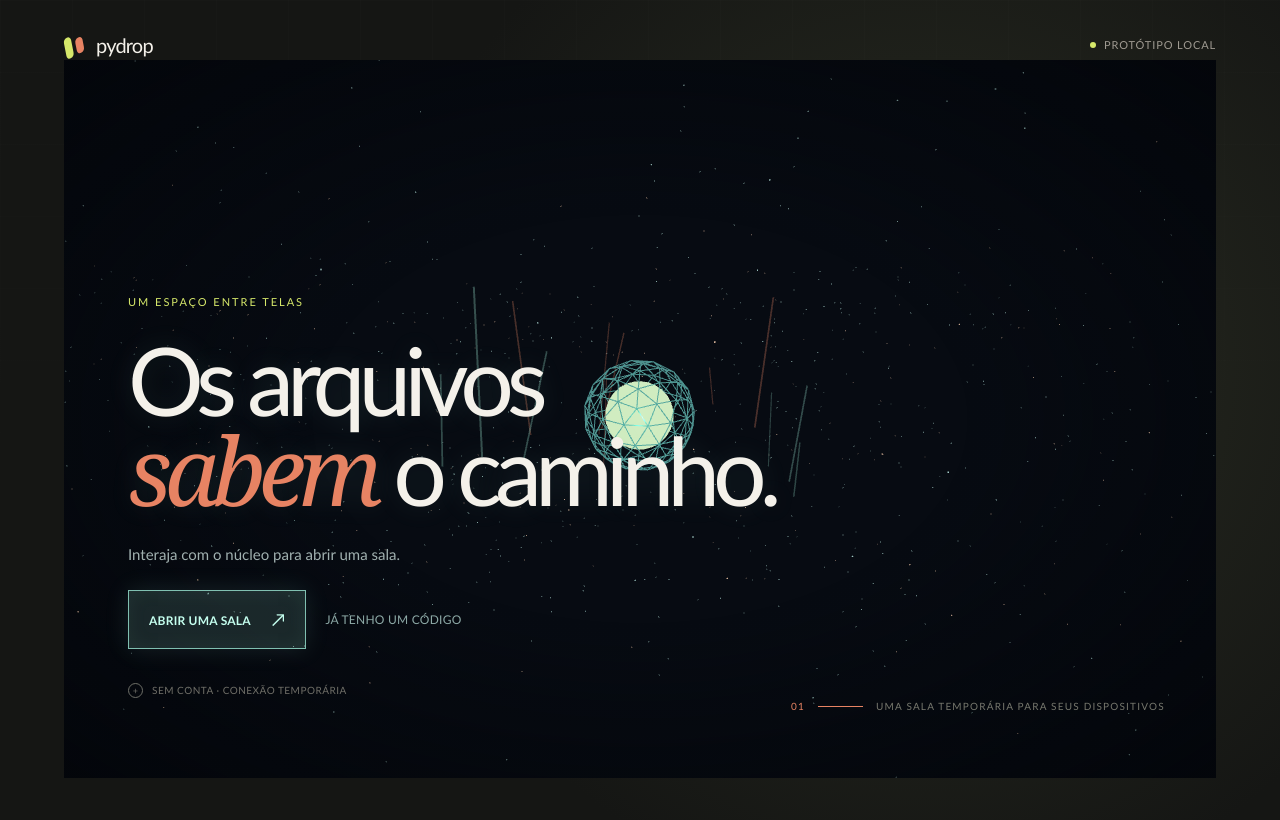
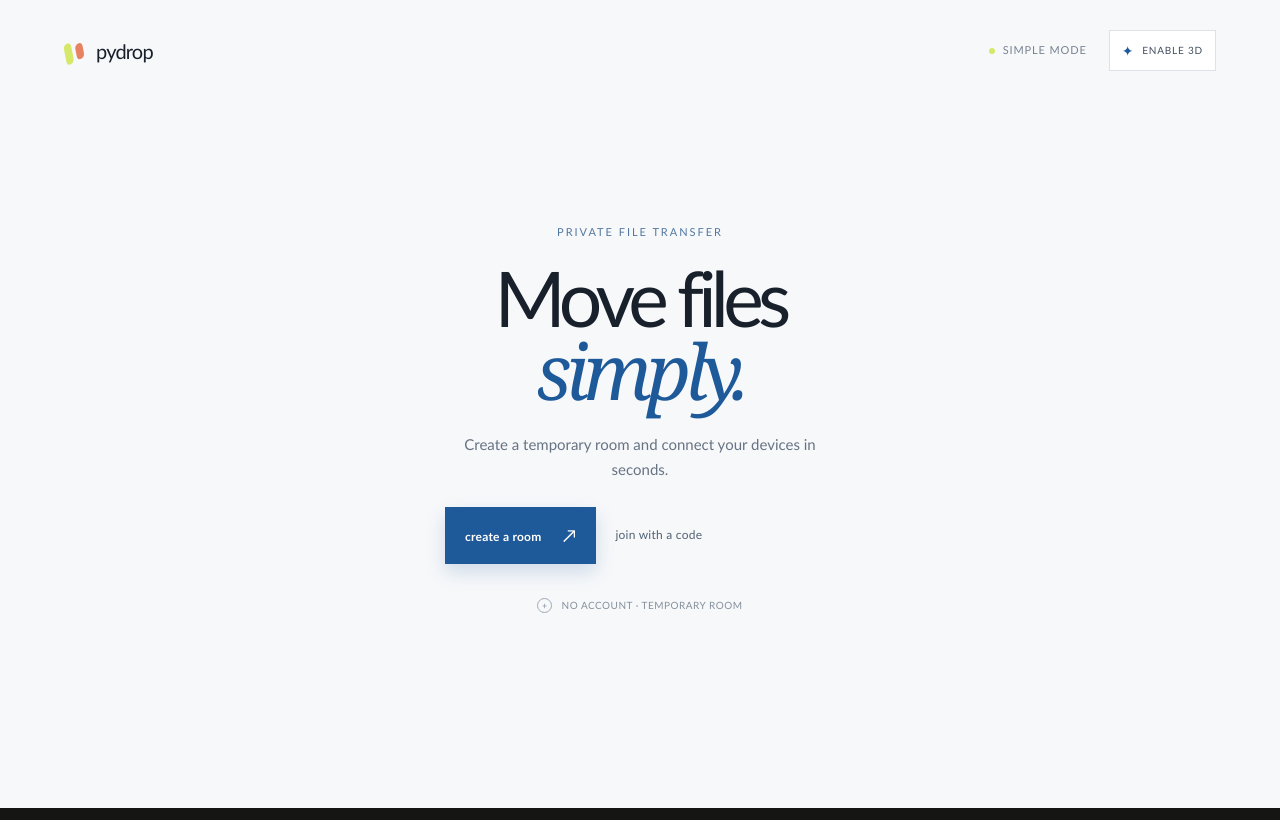
Before and after one commit to Devgusta5/PyDrop, a Vue app in the folder frontend/: page / in a window 1280 px wide. Built offline with nearby package versions, Linux system fonts and the light colour scheme; the HTML template or start-up script is replaced by a standard one.

Commit message:
feat: add immersive mode toggle and update UI for enhanced user experience

```diff
--- a/frontend/src/App.vue
+++ b/frontend/src/App.vue
@@ -10,6 +10,7 @@ const direction = ref<'send' | 'receive'>('send')
 const selectedFile = ref<File | null>(null)
 const isTransferring = ref(false)
 const transferComplete = ref(false)
+const immersiveMode = ref(false)
 const roomCode = ref('')
 const roomFiles = ref<api.FileEntry[]>([])
 const threeMount = ref<HTMLElement | null>(null)
@@ -70,6 +71,10 @@ function reset() {
   selectedFile.value = null
   transferComplete.value = false
   isTransferring.value = false
+}
+
+function toggleImmersiveMode() {
+  immersiveMode.value = !immersiveMode.value
 }
 
 function onFileSelected(event: Event) {
@@ -387,17 +392,33 @@ function disposeSpaceScene() {
 }
 
 watch(view, async (currentView) => {
-  if (currentView === 'start' || currentView === 'room') {
+  if (immersiveMode.value && (currentView === 'start' || currentView === 'room')) {
     disposeSpaceScene()
     await nextTick()
     createSpaceScene()
   } else if (currentView === 'connected') {
-    await nextTick()
+    disposeSpaceScene()
+    if (immersiveMode.value) {
+      await nextTick()
+      cameraEntry = 0
+      createThreeScene()
+    }
+  } else {
+    disposeThreeScene()
+    disposeSpaceScene()
+  }
+})
+
+watch(immersiveMode, async (enabled) => {
+  disposeThreeScene()
+  disposeSpaceScene()
+  if (!enabled) return
+  await nextTick()
+  if (view.value === 'connected') {
     cameraEntry = 0
     createThreeScene()
   } else {
-    disposeThreeScene()
-    disposeSpaceScene()
+    createSpaceScene()
   }
 })
 
@@ -408,7 +429,7 @@ watch(isTransferring, (transferring) => {
 onBeforeUnmount(disposeThreeScene)
 onBeforeUnmount(disposeSpaceScene)
 onMounted(() => {
-  if (view.value === 'start') nextTick(createSpaceScene)
+  if (immersiveMode.value && view.value === 'start') nextTick(createSpaceScene)
 })
 </script>
 
@@ -419,60 +440,71 @@ onMounted(() => {
         <span class="brand-mark"><span></span><span></span></span>
         <span>pydrop</span>
       </button>
-      <div class="topbar-status"><span class="status-dot"></span> protótipo local</div>
+      <div class="topbar-actions">
+        <div class="topbar-status"><span class="status-dot"></span> {{ immersiveMode ? 'immersive mode' : 'simple mode' }}</div>
+        <button class="mode-toggle" :class="{ active: immersiveMode }" type="button" @click="toggleImmersiveMode">
+          <span class="mode-toggle-icon">{{ immersiveMode ? '◈' : '✦' }}</span>
+          {{ immersiveMode ? 'simple view' : 'enable 3D' }}
+        </button>
+      </div>
     </header>
 
-    <section v-if="view === 'start'" class="welcome-view page-enter">
-      <div ref="spaceMount" class="space-world" aria-label="Espaço 3D interativo do PyDrop"></div>
+    <section v-if="view === 'start'" class="welcome-view page-enter" :class="{ 'simple-mode': !immersiveMode }">
+      <div v-if="immersiveMode" ref="spaceMount" class="space-world" aria-label="Espaço 3D interativo do PyDrop"></div>
       <div class="welcome-copy">
-        <p class="eyebrow">um espaço entre telas</p>
-        <h1>Os arquivos<br /><em>sabem</em> o caminho.</h1>
-        <p class="intro">Interaja com o núcleo para abrir uma sala.</p>
+        <p class="eyebrow">private file transfer</p>
+        <h1>Move files<br /><em>simply.</em></h1>
+        <p class="intro">Create a temporary room and connect your devices in seconds.</p>
         <div class="welcome-actions">
-          <button class="button button-primary" type="button" @click="createRoom">abrir uma sala <span>↗</span></button>
-          <button class="button button-quiet" type="button" @click="createRoom">já tenho um código</button>
+          <button class="button button-primary" type="button" @click="createRoom">create a room <span>↗</span></button>
+          <button class="button button-quiet" type="button" @click="createRoom">join with a code</button>
         </div>
-        <p class="microcopy"><span class="lock-icon">+</span> sem conta · conexão temporária</p>
+        <p class="microcopy"><span class="lock-icon">+</span> no account · temporary room</p>
       </div>
-      <div class="home-caption" aria-hidden="true"><span>01</span><i></i><span>uma sala temporária para seus dispositivos</span></div>
+      <div v-if="immersiveMode" class="home-caption" aria-hidden="true"><span>01</span><i></i><span>a temporary room for your devices</span></div>
     </section>
 
-    <section v-else-if="view === 'room'" class="room-lobby page-enter">
-      <div ref="spaceMount" class="space-world" aria-label="Espaço 3D aguardando dispositivo"></div>
+    <section v-else-if="view === 'room'" class="room-lobby page-enter" :class="{ 'simple-mode': !immersiveMode }">
+      <div v-if="immersiveMode" ref="spaceMount" class="space-world" aria-label="Espaço 3D aguardando dispositivo"></div>
       <div class="lobby-heading">
-        <p class="eyebrow">portal estabilizado</p>
-        <h1>Convide outro<br /><em>dispositivo.</em></h1>
-        <p>O espaço está escutando uma nova presença.</p>
+        <p class="eyebrow">room ready</p>
+        <h1>Connect another<br /><em>device.</em></h1>
+        <p>Open PyDrop on another device and enter this code.</p>
       </div>
       <div class="code-panel">
         <span class="code-label">room / código</span>
         <strong>{{ roomCode }}</strong>
-        <div class="code-meta"><span class="pulse-dot"></span> waiting for device...</div>
+        <div class="code-meta"><span class="pulse-dot"></span> waiting for device</div>
       </div>
       <div class="lobby-actions">
-        <button class="button button-primary" type="button" @click="simulateConnection">Simular entrada do celular <span>→</span></button>
-        <button class="button button-quiet" type="button" @click="reset">Cancelar</button>
+        <button class="button button-primary" type="button" @click="simulateConnection">simulate device connection <span>→</span></button>
+        <button class="button button-quiet" type="button" @click="reset">cancel</button>
       </div>
-      <div class="qr-placeholder"><span class="qr-grid"></span><div><strong>ou escaneie para entrar</strong><small>QR Code disponível em breve</small></div></div>
+      <div class="qr-placeholder"><span class="qr-grid"></span><div><strong>or scan to join</strong><small>QR code coming soon</small></div></div>
     </section>
 
-    <section v-else class="connected-view page-enter">
+    <section v-else class="connected-view page-enter" :class="{ 'simple-mode': !immersiveMode }">
       <div class="scene-header">
         <div><p class="eyebrow">sala nova-47</p><h1>Seus dispositivos<br /><em>estão juntos.</em></h1></div>
         <button class="exit-button" type="button" @click="reset">sair da sala <span>×</span></button>
       </div>
 
       <div class="room-scene" :class="{ transferring: isTransferring, complete: transferComplete }">
-        <div ref="threeMount" class="three-room" aria-label="Sala 3D do PyDrop"></div>
-        <div class="scene-device-label scene-computer-label">meu computador <small>Windows · Chrome</small></div>
-        <div class="scene-device-label scene-phone-label">meu celular <small>Android · Chrome</small></div>
-        <div class="scene-portal-label">{{ transferComplete ? 'enviado' : 'portal' }}</div>
+        <div v-if="immersiveMode" ref="threeMount" class="three-room" aria-label="Sala 3D do PyDrop"></div>
+        <div v-if="immersiveMode" class="scene-device-label scene-computer-label">my computer <small>Windows · Chrome</small></div>
+        <div v-if="immersiveMode" class="scene-device-label scene-phone-label">my phone <small>Android · Chrome</small></div>
+        <div v-if="immersiveMode" class="scene-portal-label">{{ transferComplete ? 'sent' : 'portal' }}</div>
+        <div v-else class="simple-room-content">
+          <div class="simple-device"><span class="simple-device-icon">▣</span><strong>My computer</strong><small>Windows · Chrome</small></div>
+          <div class="simple-connection"><span></span><strong>{{ transferComplete ? 'Transfer complete' : 'Connected' }}</strong><span></span></div>
+          <div class="simple-device"><span class="simple-device-icon">▯</span><strong>My phone</strong><small>Android · Chrome</small></div>
+        </div>
       </div>
 
       <div class="transfer-dock">
-        <div class="dock-top"><span class="dock-kicker">o que você quer fazer?</span><div class="direction-switch"><button :class="{ active: direction === 'send' }" type="button" @click="direction = 'send'">enviar</button><button :class="{ active: direction === 'receive' }" type="button" @click="direction = 'receive'">receber</button></div></div>
-        <label class="drop-zone" :class="{ 'has-file': selectedFile }"><input type="file" @change="onFileSelected" /><span class="upload-mark">↑</span><span><strong>{{ fileLabel }}</strong><small>{{ selectedFile ? 'arquivo selecionado' : 'clique ou arraste para o portal' }}</small></span></label>
-        <button class="transfer-button" :disabled="!selectedFile || isTransferring" type="button" @click="startTransfer">{{ isTransferring ? 'atravessando o portal...' : transferComplete ? 'enviar outro arquivo' : direction === 'send' ? 'enviar arquivo' : 'receber arquivo' }} <span>→</span></button>
+        <div class="dock-top"><span class="dock-kicker">choose an action</span><div class="direction-switch"><button :class="{ active: direction === 'send' }" type="button" @click="direction = 'send'">send</button><button :class="{ active: direction === 'receive' }" type="button" @click="direction = 'receive'">receive</button></div></div>
+        <label class="drop-zone" :class="{ 'has-file': selectedFile }"><input type="file" @change="onFileSelected" /><span class="upload-mark">↑</span><span><strong>{{ fileLabel }}</strong><small>{{ selectedFile ? 'file selected' : 'choose a file to transfer' }}</small></span></label>
+        <button class="transfer-button" :disabled="!selectedFile || isTransferring" type="button" @click="startTransfer">{{ isTransferring ? 'transferring...' : transferComplete ? 'send another file' : direction === 'send' ? 'send file' : 'receive file' }} <span>→</span></button>
       </div>
     </section>
   </main>
@@ -571,4 +603,58 @@ h1 em { color: var(--coral); font-family: Georgia, serif; font-weight: 400; }
 .welcome-view .button-primary { background: rgba(156,231,212,.14); border: 1px solid rgba(156,231,212,.8); box-shadow: 0 0 25px rgba(156,231,212,.12), inset 0 0 20px rgba(156,231,212,.06); color: #c5ffef; text-transform: uppercase; }.welcome-view .button-primary:hover { background: rgba(156,231,212,.25); box-shadow: 0 0 40px rgba(156,231,212,.25); }.welcome-view .button-quiet { color: #8da9a6; text-transform: uppercase; }
 .room-lobby { height: calc(100svh - 82px); min-height: 540px; overflow: hidden; position: relative; }.room-lobby .space-world { position: absolute; }.room-lobby .lobby-heading, .room-lobby .code-panel, .room-lobby .lobby-actions, .room-lobby .qr-placeholder { position: relative; z-index: 2; }.room-lobby .lobby-heading { align-self: flex-start; margin-left: 5vw; text-align: left; }.room-lobby .lobby-heading h1 { text-shadow: 0 0 30px rgba(156,231,212,.2); }.room-lobby > p { color: #9bb2ad; }.room-lobby .code-panel { align-self: flex-end; background: rgba(8,14,18,.5); border: 1px solid rgba(156,231,212,.42); box-shadow: 0 0 35px rgba(156,231,212,.09), inset 0 0 24px rgba(156,231,212,.04); margin: -90px 11vw 0 0; padding: 20px 35px 17px; text-align: left; }.room-lobby .code-panel strong { color: #c5ffef; font-family: 'Courier New', monospace; font-size: clamp(2.4rem, 5vw, 4rem); text-shadow: 0 0 18px rgba(156,231,212,.35); }.room-lobby .code-meta { justify-content: flex-start; color: #9ce7d4; }.room-lobby .lobby-actions { align-self: flex-end; margin-right: 11vw; margin-top: 22px; }.room-lobby .qr-placeholder { align-self: flex-end; margin: 30px 11vw 0 0; }.room-lobby .button-primary { background: rgba(214,232,106,.14); border: 1px solid rgba(214,232,106,.7); box-shadow: 0 0 24px rgba(214,232,106,.1); color: var(--lime); text-transform: uppercase; }
 @media (max-width: 720px) { .welcome-view .welcome-copy { bottom: 6vh; left: 22px; }.welcome-view .welcome-copy h1 { font-size: clamp(3.1rem, 14vw, 5rem); }.room-lobby { height: calc(100svh - 65px); min-height: 600px; }.room-lobby .lobby-heading { margin: 0 22px; }.room-lobby .lobby-heading h1 { font-size: 3rem; }.room-lobby .code-panel { align-self: flex-start; margin: 28px 22px 0; }.room-lobby .lobby-actions, .room-lobby .qr-placeholder { align-self: flex-start; margin-left: 22px; margin-right: 22px; }.room-lobby .qr-placeholder { margin-top: 24px; } }
+
+.topbar-actions { align-items: center; display: flex; gap: 22px; }
+.mode-toggle { align-items: center; background: rgba(244, 241, 234, .06); border: 1px solid var(--line); color: var(--muted); display: flex; font-size: 10px; gap: 8px; letter-spacing: .08em; padding: 9px 12px; text-transform: uppercase; transition: border-color .2s, color .2s, background .2s; }
+.mode-toggle:hover, .mode-toggle.active { background: rgba(214, 232, 106, .1); border-color: rgba(214, 232, 106, .6); color: var(--lime); }
+.mode-toggle-icon { color: var(--coral); font-size: 14px; }
+.mode-toggle.active .mode-toggle-icon { color: var(--lime); }
+
+.simple-mode { background: #f7f8fa; color: #18202b; }
+.app-shell:has(.simple-mode) { background: #f7f8fa; color: #18202b; }
+.app-shell:has(.simple-mode) .topbar { color: #18202b; }
+.app-shell:has(.simple-mode) .brand { color: #18202b; }
+.app-shell:has(.simple-mode) .topbar-status { color: #788392; }
+.app-shell:has(.simple-mode) .mode-toggle { background: #fff; border-color: #dce2e8; color: #43505f; }
+.app-shell:has(.simple-mode) .mode-toggle:hover { background: #eef5ff; border-color: #9db9d9; color: #1e5a9a; }
+.app-shell:has(.simple-mode) .mode-toggle-icon { color: #1e5a9a; }
+.welcome-view.simple-mode { display: flex; align-items: center; justify-content: center; min-height: calc(100vh - 105px); height: auto; overflow: visible; }
+.simple-mode .welcome-copy { bottom: auto; left: auto; max-width: 520px; position: relative; text-align: center; z-index: 1; }
+.simple-mode .welcome-copy .eyebrow { color: #5377a0; margin-bottom: 20px; }
+.simple-mode .welcome-copy h1 { color: #18202b; font-size: clamp(3rem, 6vw, 5.6rem); text-shadow: none; }
+.simple-mode .welcome-copy h1 em { color: #1e5a9a; }
+.simple-mode .welcome-copy .intro { color: #667383; margin: 25px auto; max-width: 390px; }
+.simple-mode .button-primary { background: #1e5a9a; border: 0; box-shadow: 0 8px 18px rgba(30, 90, 154, .18); color: #fff; text-transform: none; }
+.simple-mode .button-primary:hover { background: #164a81; box-shadow: 0 10px 24px rgba(30, 90, 154, .24); }
+.simple-mode .button-quiet { color: #526173; text-transform: none; }
+.simple-mode .microcopy { color: #84909d; }
+.simple-mode .lock-icon { border-color: #9ca9b6; }
+.room-lobby.simple-mode { background: #f7f8fa; color: #18202b; }
+.room-lobby.simple-mode .lobby-heading { align-self: auto; margin: 0; text-align: center; }
+.room-lobby.simple-mode .lobby-heading .eyebrow { color: #5377a0; }
+.room-lobby.simple-mode .lobby-heading h1 { color: #18202b; text-shadow: none; }
+.room-lobby.simple-mode .lobby-heading h1 em { color: #1e5a9a; }
+.room-lobby.simple-mode .lobby-heading > p { color: #667383; margin: 20px 0 28px; }
+.room-lobby.simple-mode .code-panel { align-self: auto; background: #fff; border: 1px solid #dce2e8; box-shadow: 0 12px 30px rgba(38, 58, 79, .08); margin: 0; padding: 24px 42px 19px; text-align: center; }
+.room-lobby.simple-mode .code-label, .room-lobby.simple-mode .dock-kicker { color: #788392; }
+.room-lobby.simple-mode .code-panel strong { color: #1e5a9a; font-family: 'Courier New', monospace; text-shadow: none; }
+.room-lobby.simple-mode .code-meta { color: #2d8b5b; justify-content: center; }
+.room-lobby.simple-mode .pulse-dot { background: #2d8b5b; }
+.room-lobby.simple-mode .lobby-actions { align-self: auto; margin: 26px 0 0; }
+.room-lobby.simple-mode .button-primary { background: #1e5a9a; border: 0; color: #fff; }
+.room-lobby.simple-mode .qr-placeholder { align-self: auto; color: #667383; margin: 34px 0 0; }
+.room-lobby.simple-mode .qr-grid { background: repeating-linear-gradient(90deg, #526173 0 3px, transparent 3px 6px), repeating-linear-gradient(0deg, #526173 0 3px, transparent 3px 6px); border-color: #526173; }
+.connected-view.simple-mode { background: #f7f8fa; color: #18202b; padding-top: 7vh; }
+.simple-mode .scene-header h1 { color: #18202b; }
+.simple-mode .scene-header h1 em { color: #1e5a9a; }
+.simple-mode .exit-button { border-color: #dce2e8; color: #526173; }
+.simple-mode .room-scene { background: #fff; border-color: #dce2e8; box-shadow: 0 14px 35px rgba(38, 58, 79, .08); height: 220px; }
+.simple-room-content { align-items: center; display: flex; height: 100%; justify-content: center; gap: clamp(20px, 8vw, 110px); }
+.simple-device { align-items: center; display: flex; flex-direction: column; gap: 6px; min-width: 120px; }
+.simple-device-icon { align-items: center; border: 2px solid #1e5a9a; color: #1e5a9a; display: flex; font-size: 27px; height: 58px; justify-content: center; width: 76px; }
+.simple-device:nth-child(3) .simple-device-icon { border-radius: 12px; width: 42px; }
+.simple-device strong { color: #253446; font-size: 13px; font-weight: 600; }.simple-device small { color: #788392; font-size: 10px; }.simple-connection { align-items: center; color: #2d8b5b; display: flex; flex-direction: column; font-size: 11px; gap: 10px; text-transform: uppercase; }.simple-connection span { background: #2d8b5b; height: 1px; opacity: .5; width: 65px; }
+.simple-mode .transfer-dock { background: #fff; border-color: #dce2e8; box-shadow: 0 14px 35px rgba(38, 58, 79, .08); }
+.simple-mode .dock-kicker { color: #526173; }.simple-mode .direction-switch { border-color: #dce2e8; }.simple-mode .direction-switch button { color: #788392; }.simple-mode .direction-switch button.active { background: #e9f1fa; color: #1e5a9a; }.simple-mode .drop-zone { border-color: #b8c5d2; }.simple-mode .drop-zone:hover, .simple-mode .drop-zone.has-file { background: #f4f8fc; border-color: #1e5a9a; }.simple-mode .drop-zone strong { color: #253446; }.simple-mode .drop-zone small { color: #788392; }.simple-mode .upload-mark { border-color: #1e5a9a; color: #1e5a9a; }.simple-mode .transfer-button { background: #1e5a9a; color: #fff; }.simple-mode .transfer-button:disabled { background: #9aa9b8; }
+@media (max-width: 720px) { .topbar-actions { gap: 10px; }.topbar-status { display: none; }.mode-toggle { padding: 8px 9px; }.mode-toggle-icon { font-size: 12px; }.simple-mode .welcome-copy { left: auto; }.simple-mode .welcome-actions { justify-content: center; }.simple-mode .simple-room-content { gap: 8px; }.simple-device { min-width: 88px; }.simple-connection span { width: 25px; }.simple-device-icon { height: 48px; width: 62px; }.connected-view.simple-mode { padding-top: 8vh; }.simple-mode .scene-header h1 { font-size: 3rem; } }
 </style>
```
